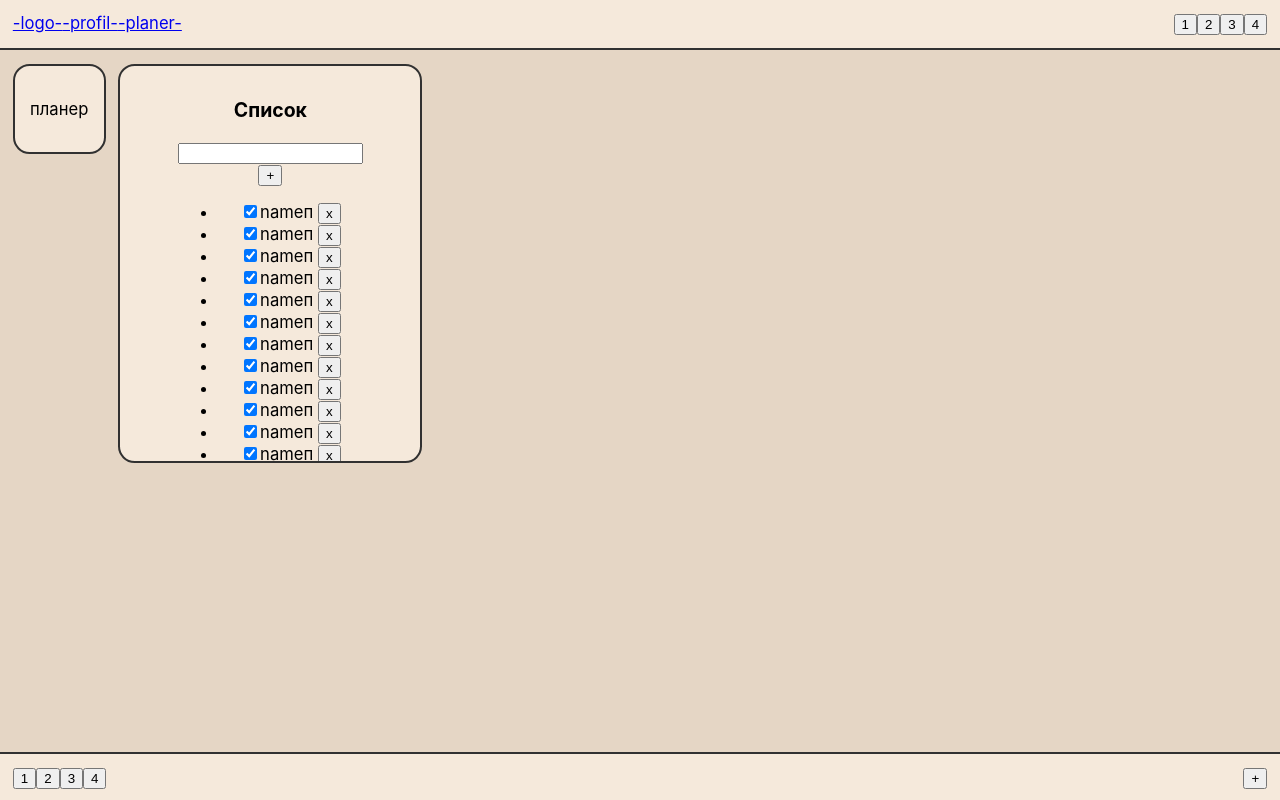
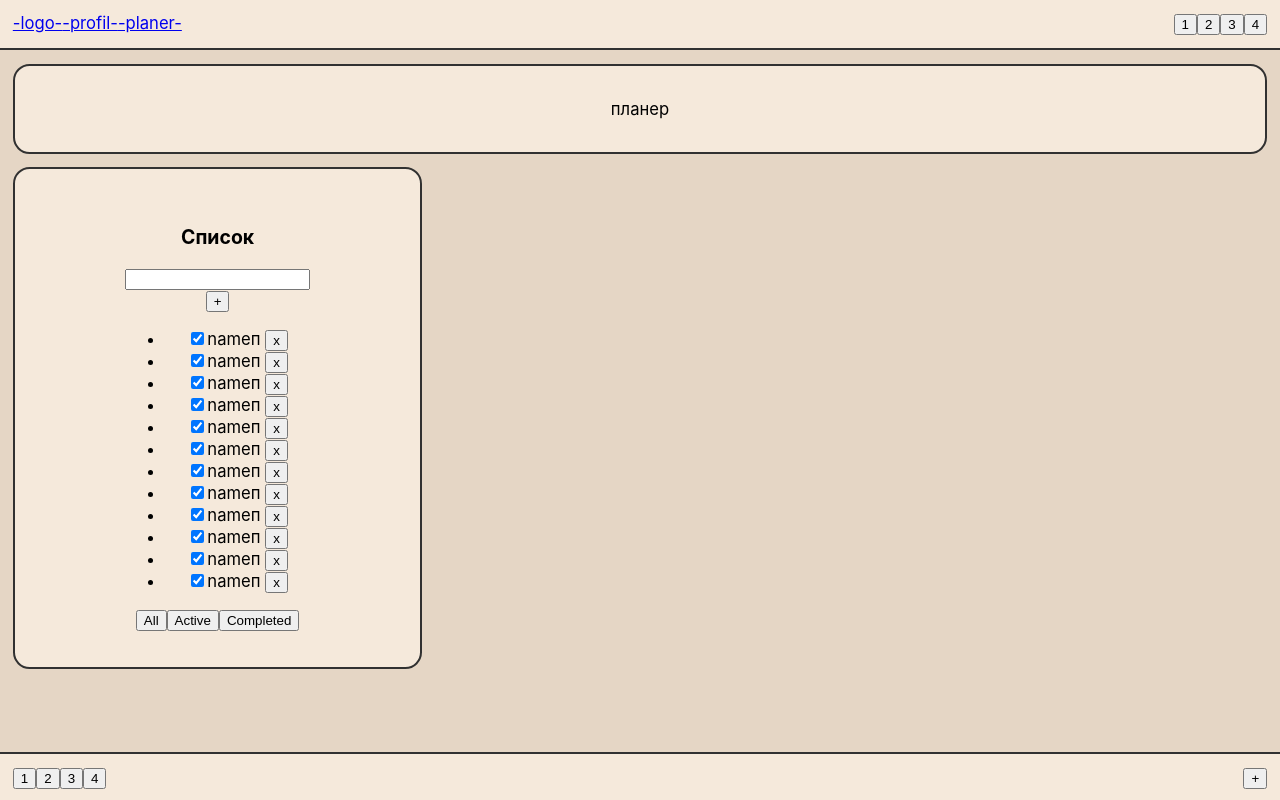
Before and after one commit to Meiraline/my-planer, a React (Create React App) app: page /planer in a window 1280 px wide. Built offline with nearby package versions, Linux system fonts and the light colour scheme.

Commit message:
ну теперь точно точно последная версия блоков

```diff
--- a/src/Bloks/Blok.tsx
+++ b/src/Bloks/Blok.tsx
@@ -9,37 +9,30 @@ interface BoxProps {
 }
 
 export function Blok(p: BoxProps) {
-  const defaultWidth = 2;
-  const defaultHeight = 2;
-  const maxWidth = p.maxWidth || 6;
-  const maxHeight = p.maxHeight || 6;
+  const maxWidth = p.maxWidth || 12;
+  const maxHeight = p.maxHeight || 12;
   const minWidth = p.minWidth || 1;
   const minHeight = p.minHeight || 1;
 
-  const [width, setWidth] = useState(defaultWidth);
-  const [height, setHeight] = useState(defaultHeight);
+  const [width, setWidth] = useState(minWidth); // Начальное значение ширины
+  const [height, setHeight] = useState(minHeight); // Начальное значение высоты
 
   const [overflowX, setOverflowX] = useState(false);
   const [overflowY, setOverflowY] = useState(false);
 
   const contentRef = useRef<HTMLDivElement>(null);
 
-
+  // Функция обновления размеров
   const updateSizeFromContent = useCallback(() => {
     if (contentRef.current) {
       const contentWidth = contentRef.current.scrollWidth;
       const contentHeight = contentRef.current.scrollHeight;
 
-      const newWidth = Math.max(
-        minWidth,
-        Math.min(Math.floor(contentWidth / 60), maxWidth)
-      );
+      // Рассчитываем новые размеры блока с учётом текущих значений min/max
+      const newWidth = Math.min(maxWidth, Math.max(minWidth, Math.floor(contentWidth / 60)));
+      const newHeight = Math.min(maxHeight, Math.max(minHeight, Math.floor(contentHeight / 80)));
 
-      const newHeight = Math.max(
-        minHeight,
-        Math.min(Math.floor((contentHeight - 50) / 80), maxHeight)
-      );
-
+      // Обновляем состояние
       setWidth(newWidth);
       setHeight(newHeight);
 
@@ -48,6 +41,7 @@ export function Blok(p: BoxProps) {
     }
   }, [minWidth, maxWidth, minHeight, maxHeight]);
 
+  // Вызываем обновление при изменении дочернего контента
   useEffect(() => {
     updateSizeFromContent();
   }, [p.children, updateSizeFromContent]);
@@ -57,19 +51,16 @@ export function Blok(p: BoxProps) {
       style={{
         gridColumn: `span ${width}`,
         gridRow: `span ${height}`,
-        padding: "1vw",
-        boxSizing: "border-box",
-
+        backgroundColor: "#F5E9DB",
+        border: "0.3vh solid #313131",
+        borderRadius: "1rem",
         display: "flex",
         justifyContent: overflowX ? "flex-start" : "center",
         alignItems: overflowY ? "flex-start" : "center",
         overflowX: overflowX ? "auto" : "hidden",
         overflowY: overflowY ? "auto" : "hidden",
-
-        backgroundColor: "#F5E9DB",
-        border: "0.3vh solid #313131",
-        borderRadius: "1rem",
-
+        padding: "1vw",
+        boxSizing: "border-box",
       }}
     >
       <div
--- a/src/Pages/Planer.jsx
+++ b/src/Pages/Planer.jsx
@@ -35,8 +35,11 @@ function Planer() {
     return (
         <div className = "page">
 
-            <Blok  width={12} height={3} >планер</Blok>
-            <Blok >  <TodoList title='Список' tasks = {tasks}  /> </Blok>
+            <Blok  minWidth={12} minHeight={1} >планер</Blok>
+            <Blok  minWidth={6} minHeight={1} maxHeight={6} maxWidth={4}>  <TodoList title='Список' tasks = {tasks}  /> </Blok>
+
+
+
 
 
 
```
